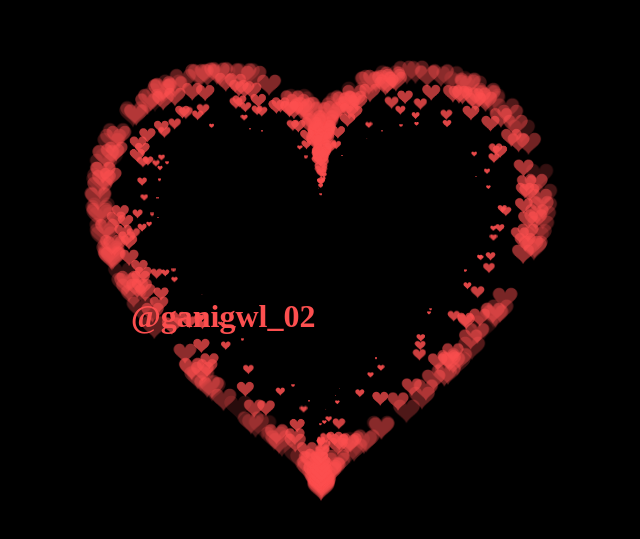
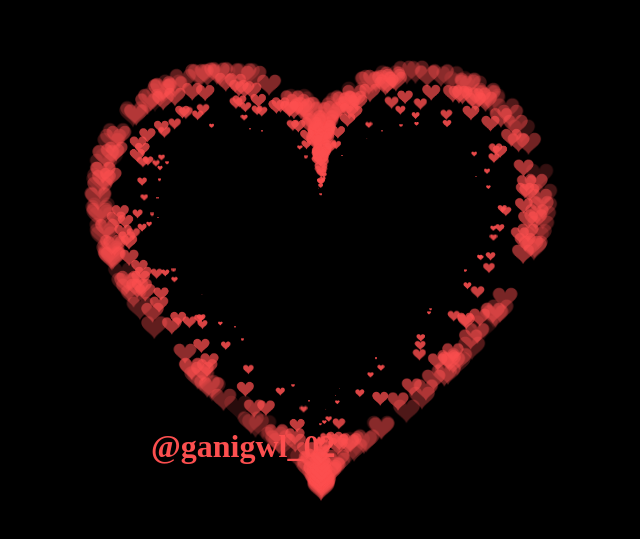
Before and after one commit to Glehnn/luv, a plain HTML site: page index.html in a window 1280 px wide. Shown: the part 123-662 px from the top of the page, without its empty margins (319-959 px from the left). Drawn offline with Linux system fonts and the light colour scheme.

Commit message:
Update index.html

```diff
--- a/index.html
+++ b/index.html
@@ -47,7 +47,7 @@ canvas {
 
  <BODY>
 
-  <h1 style="color: #fc4f4f; position: absolute; top: 400px; left: 450px;">@ganigwl_02</h1>
+  <h1 style="color: #fc4f4f; position: absolute; top: 530px; left: 470px;">@ganigwl_02</h1>
 
   <canvas id="pinkboard"></canvas>
 
```
